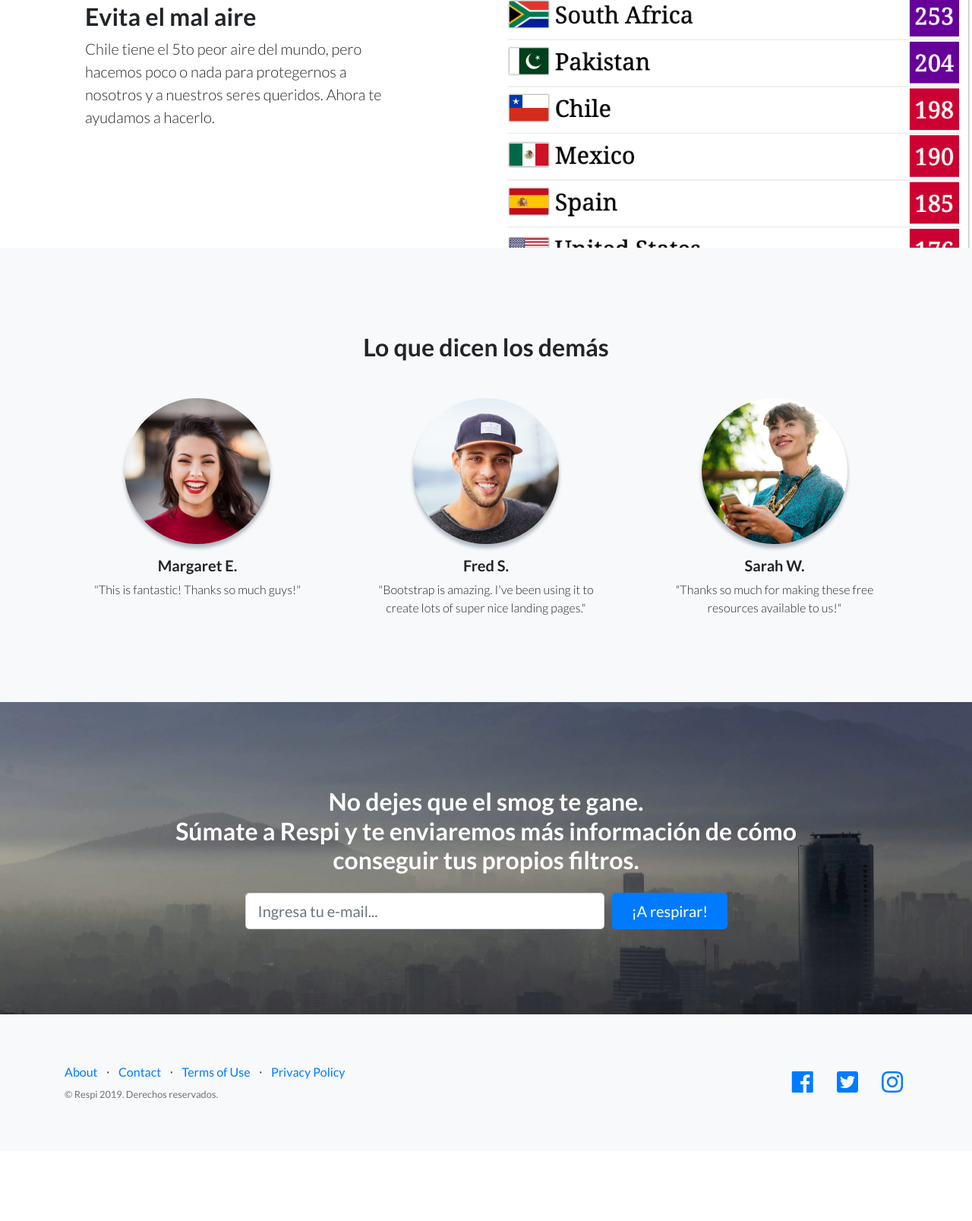
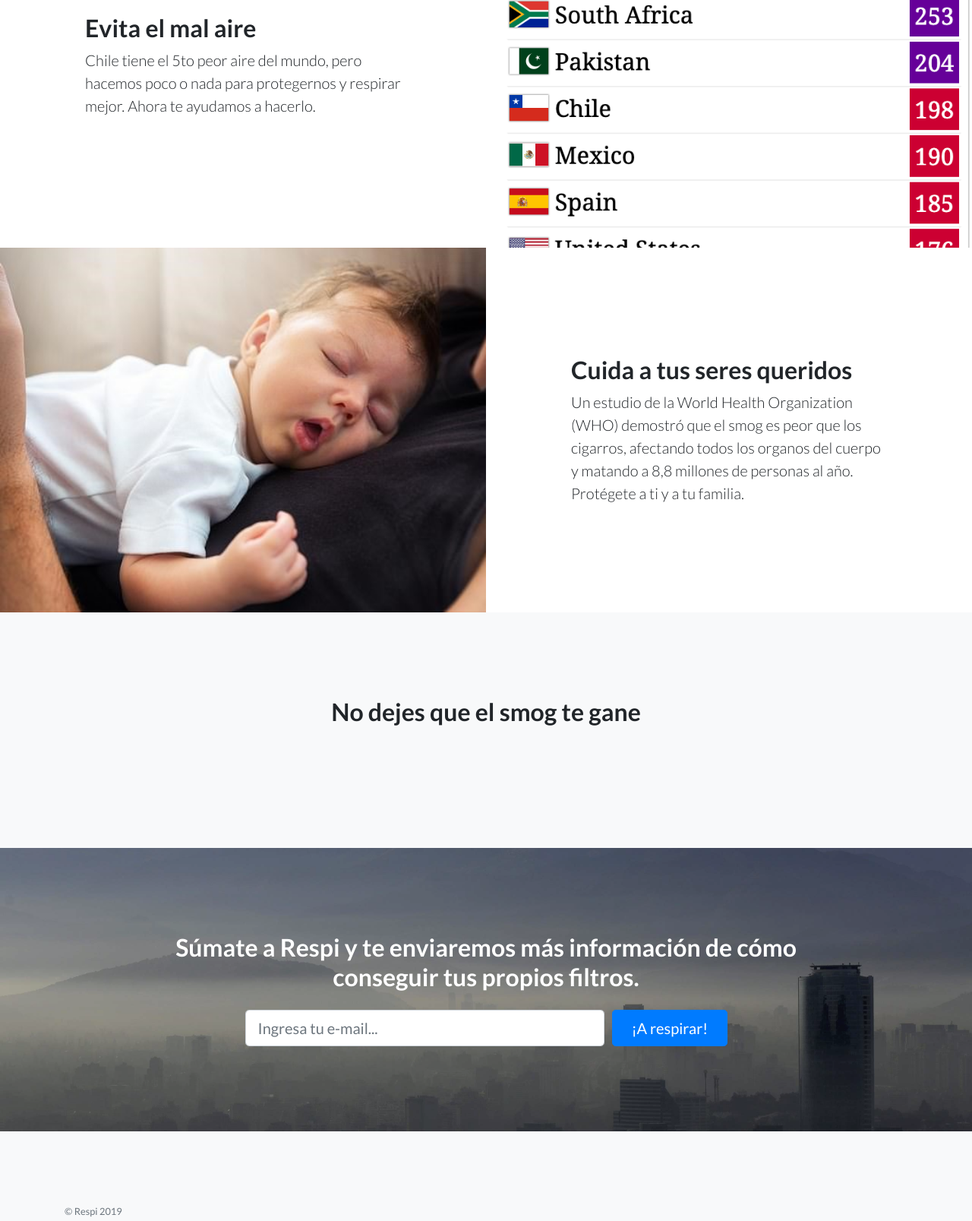
Before and after one commit to diego-salvatierra/airelibre, a website: page index.html in a window 1280 px wide. Shown: the part 2287-3894 px from the top of the page at 76% size. Before the commit the page ends 3802 px from the top, so only its background shows below. Drawn offline with Linux system fonts and the light colour scheme.

Commit message:
Added new photos and text
Family photo and new descriptive text

```diff
--- a/index.html
+++ b/index.html
@@ -116,7 +116,14 @@
           <div class="col-lg-6 order-lg-2 text-white showcase-img" style="background-image: url('img/chileaqi.png');"></div>
           <div class="col-lg-6 order-lg-1 my-auto showcase-text">
             <h2>Evita el mal aire</h2>
-          <p class="lead mb-0">Chile tiene el 5to peor aire del mundo, pero hacemos poco o nada para protegernos a nosotros y a nuestros seres queridos. Ahora te ayudamos a hacerlo.</p>
+            <p class="lead mb-0">Chile tiene el 5to peor aire del mundo, pero hacemos poco o nada para protegernos y respirar mejor. Ahora te ayudamos a hacerlo.</p>
+          </div>
+        </div>
+        <div class="row no-gutters">
+          <div class="col-lg-6 text-white showcase-img" style="background-image: url('img/baby.jpg');"></div>
+          <div class="col-lg-6 my-auto showcase-text">
+            <h2>Cuida a tus seres queridos</h2>
+            <p class="lead mb-0">Un estudio de la World Health Organization (WHO) demostró que el smog es peor que los cigarros, afectando todos los organos del cuerpo y matando a 8,8 millones de personas al año. Protégete a ti y a tu familia.</p>
           </div>
         </div>
       </div>
@@ -125,8 +132,8 @@
     <!-- Testimonials -->
    <section class="testimonials text-center bg-light">
       <div class="container">
-      <h2 class="mb-5">Lo que dicen los demás</h2>
-      <div class="row">
+        <h2 class="mb-5">No dejes que el smog te gane</h2>
+        <!-- <div class="row">
           <div class="col-lg-4">
             <div class="testimonial-item mx-auto mb-5 mb-lg-0">
               <img class="img-fluid rounded-circle mb-3" src="img/testimonials-1.jpg" alt="">
@@ -148,7 +155,7 @@
               <p class="font-weight-light mb-0">"Thanks so much for making these free resources available to us!"</p>
             </div>
           </div>
-      </div>
+        </div> -->
       </div>
     </section>
 
@@ -158,7 +165,7 @@
       <div class="container">
         <div class="row">
           <div class="col-xl-9 mx-auto">
-          <h2 class="mb-4">No dejes que el smog te gane. <br> Súmate a Respi y te enviaremos más información de cómo conseguir tus propios filtros.</h2>
+            <h2 class="mb-4">Súmate a Respi y te enviaremos más información de cómo conseguir tus propios filtros.</h2>
           </div>
           <div class="col-md-10 col-lg-8 col-xl-7 mx-auto">
             <form>
@@ -183,38 +190,38 @@
           <div class="col-lg-6 h-100 text-center text-lg-left my-auto">
             <ul class="list-inline mb-2">
               <li class="list-inline-item">
-              <a href="#">About</a>
+                <!-- <a href="#">About</a>
               </li>
               <li class="list-inline-item">&sdot;</li>
               <li class="list-inline-item">
-              <a href="#">Contact</a>
+                <!-- <a href="#">Contact</a>
               </li>
               <li class="list-inline-item">&sdot;</li>
               <li class="list-inline-item">
-              <a href="#">Terms of Use</a>
+                <!-- <a href="#">Terms of Use</a>
               </li>
               <li class="list-inline-item">&sdot;</li>
               <li class="list-inline-item">
-              <a href="#">Privacy Policy</a>
+                <!-- <a href="#">Privacy Policy</a>-->
               </li>
             </ul>
-          <p class="text-muted small mb-4 mb-lg-0">&copy; Respi 2019. Derechos reservados.</p>
+            <p class="text-muted small mb-4 mb-lg-0">&copy; Respi 2019</p>
           </div>
           <div class="col-lg-6 h-100 text-center text-lg-right my-auto">
             <ul class="list-inline mb-0">
               <li class="list-inline-item mr-3">
                 <a href="#">
-                <i class="fab fa-facebook fa-2x fa-fw"></i>
+                  <!-- <i class="fab fa-facebook fa-2x fa-fw"></i>-->
                 </a>
               </li>
               <li class="list-inline-item mr-3">
                 <a href="#">
-                <i class="fab fa-twitter-square fa-2x fa-fw"></i>
+                  <!-- <i class="fab fa-twitter-square fa-2x fa-fw"></i>-->
                 </a>
               </li>
               <li class="list-inline-item">
                 <a href="#">
-                <i class="fab fa-instagram fa-2x fa-fw"></i>
+                  <!-- <i class="fab fa-instagram fa-2x fa-fw"></i>-->
                 </a>
               </li>
             </ul>
```
Also changed, not shown: img/baby shutterstock.jpg (deleted), img/baby.jpg (added). Lines whose indentation alone changed are shown as unchanged.
